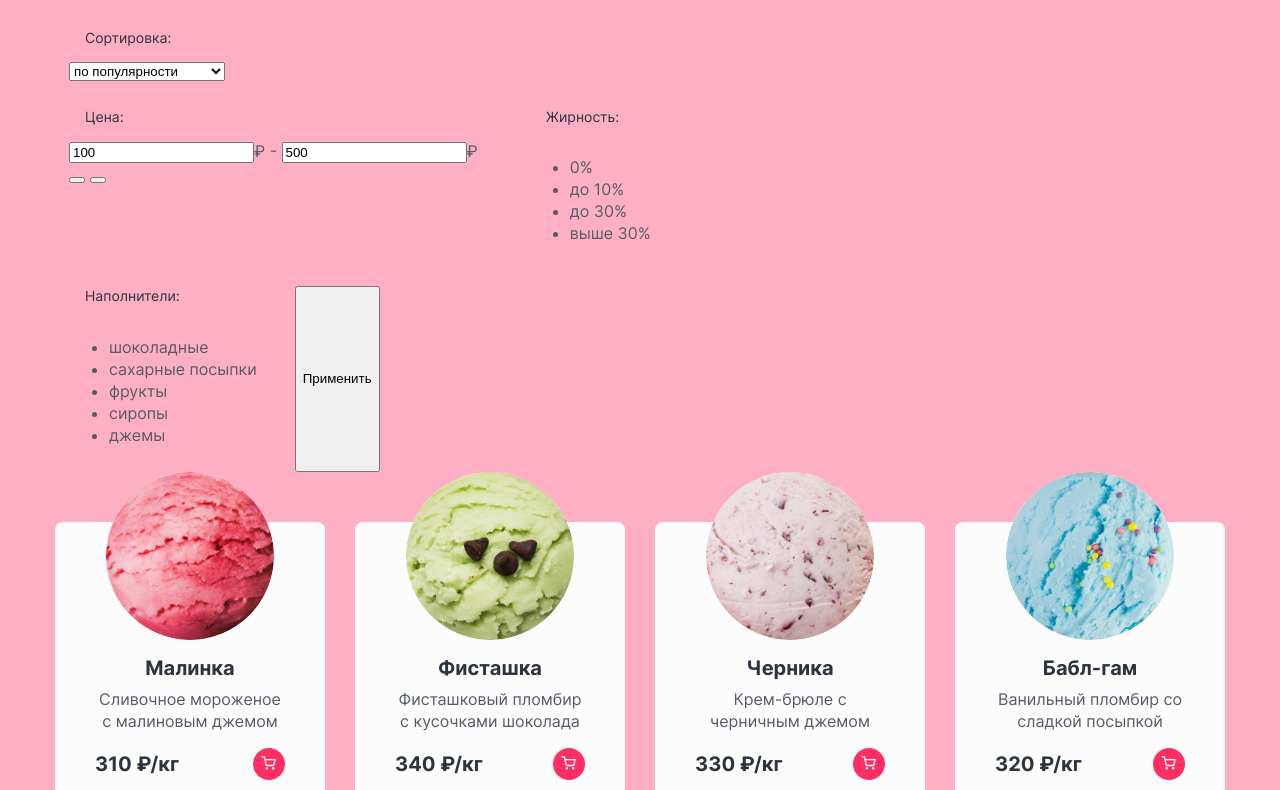
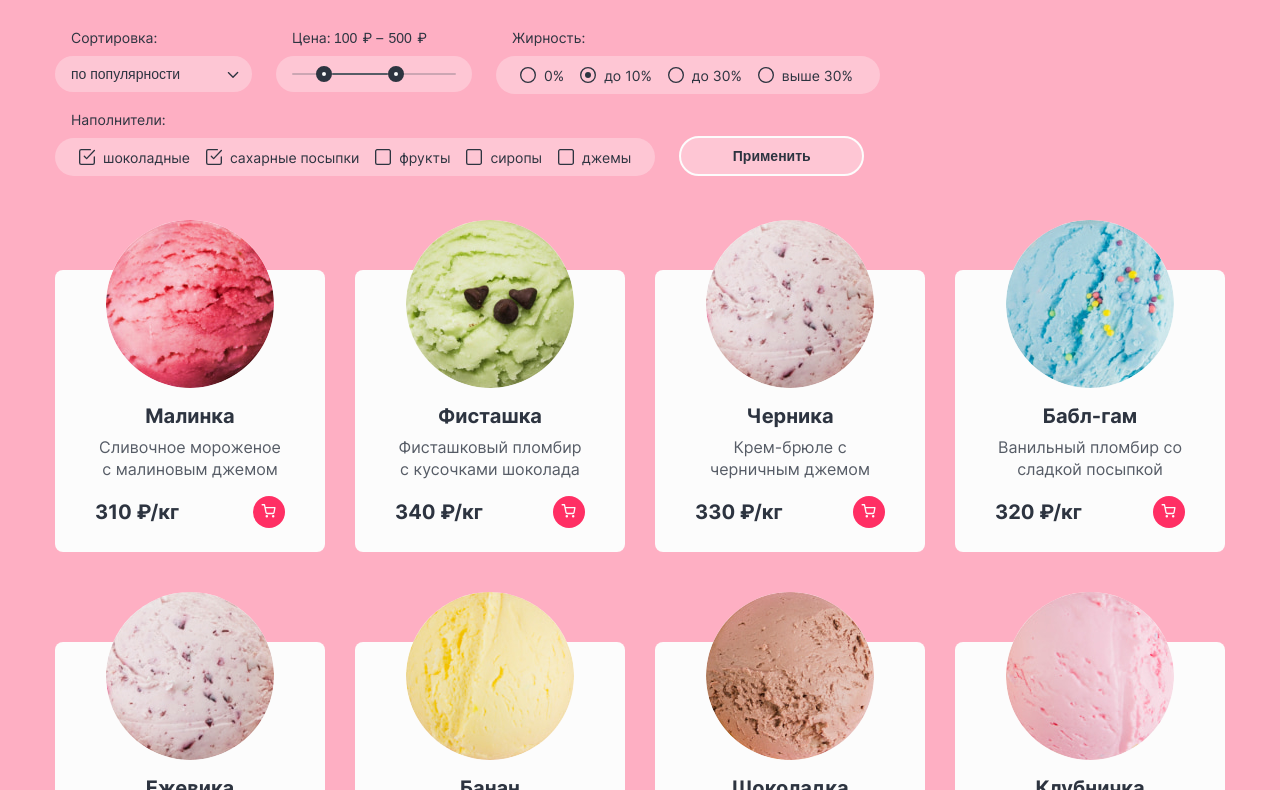
Before and after one commit to htmlacademy-htmlcss/2244469-gllacy-36, a plain HTML site: page catalog.html in a window 1280 px wide. Shown: the part 205-995 px from the top of the page. Drawn offline with Linux system fonts and the light colour scheme.

Commit message:
Добавляет стилизацию и состояния каталога

```diff
--- a/catalog.html
+++ b/catalog.html
@@ -6,6 +6,7 @@
     <title>Интернет-магазин Глейси</title>
     <link rel="stylesheet" href="styles/styles.css">
   </head>
+
   <body class="page-body">
     <div class="page-container">
       <header class="page-header">
@@ -176,7 +177,7 @@
         <section class="sorting-filters">
           <h2 class="visually-hidden">Сортировка и фильтры</h2>
           <form class="catalog-filter" action="https://echo.htmlacademy.ru/" method="get">
-            <fieldset class="catalog-filter">
+            <fieldset class="catalog-filter-sorting">
               <legend class="catalog-filter-group-title">Сортировка:</legend>
               <label for="sorting-options" class="visually-hidden">Выбор параметров сортировки товаров.</label>
               <select class="sort-by" name="sorting-options" id="sorting-options">
@@ -186,13 +187,17 @@
               </select>
             </fieldset>
             <fieldset class="catalog-filter-first-group">
-              <legend class="catalog-filter-group-title">Цена:</legend>
-              <label>
-                <input class="filter-price-input min-price" type="number" name="min-price" value="100" min="0">₽
-              </label>
-              <label>
-                - <input class="filter-price-input max-price" type="number" name="max-price" value="500" min="0">₽
-              </label>
+              <div class="price-text-wrapper">
+                <legend class="catalog-filter-group-title">Цена:</legend>
+                <label class="price-label">
+                  <input class="filter-price-input min-price" type="number" name="min-price" value="100" min="0">
+                  <span class="min">₽</span>
+                </label>
+                <label class="price-label">
+                  – <input class="filter-price-input max-price" type="number" name="max-price" value="500" min="0">
+                  <span class="max">₽</span>
+                </label>
+              </div>
               <div class="price-range-wrapper">
                 <div class="range-scale">
                   <div class="range-bar">
@@ -274,8 +279,8 @@
               <div class="price-cart-wrapper">
                 <p class="catalog-item-price">310 ₽/кг</p>
                 <button class="add-to-cart" type="button">
-                  <svg class="cart-button-icon" xmlns="http://www.w3.org/2000/svg" width="16" height="17" fill="currentColor"
-                    viewBox="0 0 16 17" role="img">
+                  <svg class="cart-button-icon" xmlns="http://www.w3.org/2000/svg" width="16" height="17"
+                    fill="currentColor" viewBox="0 0 16 17" role="img">
                     <path fill="currentColor" fill-rule="evenodd"
                       d="M1.17 2.1a.67.67 0 0 0 0 1.34h1.77l.47 2.34v.05l.97 4.83a1.83 1.83 0 0 0 1.82 1.47h5.62a1.83 1.83 0 0 0 1.82-1.47l.93-4.86a.67.67 0 0 0-.66-.8h-9.3l-.47-2.36a.67.67 0 0 0-.66-.53H1.17Zm4.52 8.3-.81-4.06h8.23l-.78 4.07a.5.5 0 0 1-.49.39H6.18a.5.5 0 0 1-.49-.4Zm-1.13 3.96a1.25 1.25 0 1 1 2.49 0 1.25 1.25 0 0 1-2.5 0Zm6.37 0a1.25 1.25 0 1 1 2.5 0 1.25 1.25 0 0 1-2.5 0Z"
                       clip-rule="evenodd" />
@@ -293,8 +298,8 @@
               <div class="price-cart-wrapper">
                 <p class="catalog-item-price">340 ₽/кг</p>
                 <button class="add-to-cart" type="button">
-                  <svg class="cart-button-icon" xmlns="http://www.w3.org/2000/svg" width="16" height="17" fill="currentColor"
-                    viewBox="0 0 16 17" role="img">
+                  <svg class="cart-button-icon" xmlns="http://www.w3.org/2000/svg" width="16" height="17"
+                    fill="currentColor" viewBox="0 0 16 17" role="img">
                     <path fill="currentColor" fill-rule="evenodd"
                       d="M1.17 2.1a.67.67 0 0 0 0 1.34h1.77l.47 2.34v.05l.97 4.83a1.83 1.83 0 0 0 1.82 1.47h5.62a1.83 1.83 0 0 0 1.82-1.47l.93-4.86a.67.67 0 0 0-.66-.8h-9.3l-.47-2.36a.67.67 0 0 0-.66-.53H1.17Zm4.52 8.3-.81-4.06h8.23l-.78 4.07a.5.5 0 0 1-.49.39H6.18a.5.5 0 0 1-.49-.4Zm-1.13 3.96a1.25 1.25 0 1 1 2.49 0 1.25 1.25 0 0 1-2.5 0Zm6.37 0a1.25 1.25 0 1 1 2.5 0 1.25 1.25 0 0 1-2.5 0Z"
                       clip-rule="evenodd" />
@@ -313,8 +318,8 @@
               <div class="price-cart-wrapper">
                 <p class="catalog-item-price">330 ₽/кг</p>
                 <button class="add-to-cart" type="button">
-                  <svg class="cart-button-icon" xmlns="http://www.w3.org/2000/svg" width="16" height="17" fill="currentColor"
-                    viewBox="0 0 16 17" role="img">
+                  <svg class="cart-button-icon" xmlns="http://www.w3.org/2000/svg" width="16" height="17"
+                    fill="currentColor" viewBox="0 0 16 17" role="img">
                     <path fill="currentColor" fill-rule="evenodd"
                       d="M1.17 2.1a.67.67 0 0 0 0 1.34h1.77l.47 2.34v.05l.97 4.83a1.83 1.83 0 0 0 1.82 1.47h5.62a1.83 1.83 0 0 0 1.82-1.47l.93-4.86a.67.67 0 0 0-.66-.8h-9.3l-.47-2.36a.67.67 0 0 0-.66-.53H1.17Zm4.52 8.3-.81-4.06h8.23l-.78 4.07a.5.5 0 0 1-.49.39H6.18a.5.5 0 0 1-.49-.4Zm-1.13 3.96a1.25 1.25 0 1 1 2.49 0 1.25 1.25 0 0 1-2.5 0Zm6.37 0a1.25 1.25 0 1 1 2.5 0 1.25 1.25 0 0 1-2.5 0Z"
                       clip-rule="evenodd" />
@@ -333,8 +338,8 @@
               <div class="price-cart-wrapper">
                 <p class="catalog-item-price">320 ₽/кг</p>
                 <button class="add-to-cart" type="button">
-                  <svg class="cart-button-icon" xmlns="http://www.w3.org/2000/svg" width="16" height="17" fill="currentColor"
-                    viewBox="0 0 16 17" role="img">
+                  <svg class="cart-button-icon" xmlns="http://www.w3.org/2000/svg" width="16" height="17"
+                    fill="currentColor" viewBox="0 0 16 17" role="img">
                     <path fill="currentColor" fill-rule="evenodd"
                       d="M1.17 2.1a.67.67 0 0 0 0 1.34h1.77l.47 2.34v.05l.97 4.83a1.83 1.83 0 0 0 1.82 1.47h5.62a1.83 1.83 0 0 0 1.82-1.47l.93-4.86a.67.67 0 0 0-.66-.8h-9.3l-.47-2.36a.67.67 0 0 0-.66-.53H1.17Zm4.52 8.3-.81-4.06h8.23l-.78 4.07a.5.5 0 0 1-.49.39H6.18a.5.5 0 0 1-.49-.4Zm-1.13 3.96a1.25 1.25 0 1 1 2.49 0 1.25 1.25 0 0 1-2.5 0Zm6.37 0a1.25 1.25 0 1 1 2.5 0 1.25 1.25 0 0 1-2.5 0Z"
                       clip-rule="evenodd" />
@@ -353,8 +358,8 @@
               <div class="price-cart-wrapper">
                 <p class="catalog-item-price">330 ₽/кг</p>
                 <button class="add-to-cart" type="button">
-                  <svg class="cart-button-icon" xmlns="http://www.w3.org/2000/svg" width="16" height="17" fill="currentColor"
-                    viewBox="0 0 16 17" role="img">
+                  <svg class="cart-button-icon" xmlns="http://www.w3.org/2000/svg" width="16" height="17"
+                    fill="currentColor" viewBox="0 0 16 17" role="img">
                     <path fill="currentColor" fill-rule="evenodd"
                       d="M1.17 2.1a.67.67 0 0 0 0 1.34h1.77l.47 2.34v.05l.97 4.83a1.83 1.83 0 0 0 1.82 1.47h5.62a1.83 1.83 0 0 0 1.82-1.47l.93-4.86a.67.67 0 0 0-.66-.8h-9.3l-.47-2.36a.67.67 0 0 0-.66-.53H1.17Zm4.52 8.3-.81-4.06h8.23l-.78 4.07a.5.5 0 0 1-.49.39H6.18a.5.5 0 0 1-.49-.4Zm-1.13 3.96a1.25 1.25 0 1 1 2.49 0 1.25 1.25 0 0 1-2.5 0Zm6.37 0a1.25 1.25 0 1 1 2.5 0 1.25 1.25 0 0 1-2.5 0Z"
                       clip-rule="evenodd" />
@@ -373,8 +378,8 @@
               <div class="price-cart-wrapper">
                 <p class="catalog-item-price">340 ₽/кг</p>
                 <button class="add-to-cart" type="button">
-                  <svg class="cart-button-icon" xmlns="http://www.w3.org/2000/svg" width="16" height="17" fill="currentColor"
-                    viewBox="0 0 16 17" role="img">
+                  <svg class="cart-button-icon" xmlns="http://www.w3.org/2000/svg" width="16" height="17"
+                    fill="currentColor" viewBox="0 0 16 17" role="img">
                     <path fill="currentColor" fill-rule="evenodd"
                       d="M1.17 2.1a.67.67 0 0 0 0 1.34h1.77l.47 2.34v.05l.97 4.83a1.83 1.83 0 0 0 1.82 1.47h5.62a1.83 1.83 0 0 0 1.82-1.47l.93-4.86a.67.67 0 0 0-.66-.8h-9.3l-.47-2.36a.67.67 0 0 0-.66-.53H1.17Zm4.52 8.3-.81-4.06h8.23l-.78 4.07a.5.5 0 0 1-.49.39H6.18a.5.5 0 0 1-.49-.4Zm-1.13 3.96a1.25 1.25 0 1 1 2.49 0 1.25 1.25 0 0 1-2.5 0Zm6.37 0a1.25 1.25 0 1 1 2.5 0 1.25 1.25 0 0 1-2.5 0Z"
                       clip-rule="evenodd" />
@@ -393,8 +398,8 @@
               <div class="price-cart-wrapper">
                 <p class="catalog-item-price">270 ₽/кг</p>
                 <button class="add-to-cart" type="button">
-                  <svg class="cart-button-icon" xmlns="http://www.w3.org/2000/svg" width="16" height="17" fill="currentColor"
-                    viewBox="0 0 16 17" role="img">
+                  <svg class="cart-button-icon" xmlns="http://www.w3.org/2000/svg" width="16" height="17"
+                    fill="currentColor" viewBox="0 0 16 17" role="img">
                     <path fill="currentColor" fill-rule="evenodd"
                       d="M1.17 2.1a.67.67 0 0 0 0 1.34h1.77l.47 2.34v.05l.97 4.83a1.83 1.83 0 0 0 1.82 1.47h5.62a1.83 1.83 0 0 0 1.82-1.47l.93-4.86a.67.67 0 0 0-.66-.8h-9.3l-.47-2.36a.67.67 0 0 0-.66-.53H1.17Zm4.52 8.3-.81-4.06h8.23l-.78 4.07a.5.5 0 0 1-.49.39H6.18a.5.5 0 0 1-.49-.4Zm-1.13 3.96a1.25 1.25 0 1 1 2.49 0 1.25 1.25 0 0 1-2.5 0Zm6.37 0a1.25 1.25 0 1 1 2.5 0 1.25 1.25 0 0 1-2.5 0Z"
                       clip-rule="evenodd" />
@@ -413,8 +418,8 @@
               <div class="price-cart-wrapper">
                 <p class="catalog-item-price">300 ₽/кг</p>
                 <button class="add-to-cart" type="button">
-                  <svg class="cart-button-icon" xmlns="http://www.w3.org/2000/svg" width="16" height="17" fill="currentColor"
-                    viewBox="0 0 16 17" role="img">
+                  <svg class="cart-button-icon" xmlns="http://www.w3.org/2000/svg" width="16" height="17"
+                    fill="currentColor" viewBox="0 0 16 17" role="img">
                     <path fill="currentColor" fill-rule="evenodd"
                       d="M1.17 2.1a.67.67 0 0 0 0 1.34h1.77l.47 2.34v.05l.97 4.83a1.83 1.83 0 0 0 1.82 1.47h5.62a1.83 1.83 0 0 0 1.82-1.47l.93-4.86a.67.67 0 0 0-.66-.8h-9.3l-.47-2.36a.67.67 0 0 0-.66-.53H1.17Zm4.52 8.3-.81-4.06h8.23l-.78 4.07a.5.5 0 0 1-.49.39H6.18a.5.5 0 0 1-.49-.4Zm-1.13 3.96a1.25 1.25 0 1 1 2.49 0 1.25 1.25 0 0 1-2.5 0Zm6.37 0a1.25 1.25 0 1 1 2.5 0 1.25 1.25 0 0 1-2.5 0Z"
                       clip-rule="evenodd" />
@@ -433,8 +438,8 @@
               <div class="price-cart-wrapper">
                 <p class="catalog-item-price">310 ₽/кг</p>
                 <button class="add-to-cart" type="button">
-                  <svg class="cart-button-icon" xmlns="http://www.w3.org/2000/svg" width="16" height="17" fill="currentColor"
-                    viewBox="0 0 16 17" role="img">
+                  <svg class="cart-button-icon" xmlns="http://www.w3.org/2000/svg" width="16" height="17"
+                    fill="currentColor" viewBox="0 0 16 17" role="img">
                     <path fill="currentColor" fill-rule="evenodd"
                       d="M1.17 2.1a.67.67 0 0 0 0 1.34h1.77l.47 2.34v.05l.97 4.83a1.83 1.83 0 0 0 1.82 1.47h5.62a1.83 1.83 0 0 0 1.82-1.47l.93-4.86a.67.67 0 0 0-.66-.8h-9.3l-.47-2.36a.67.67 0 0 0-.66-.53H1.17Zm4.52 8.3-.81-4.06h8.23l-.78 4.07a.5.5 0 0 1-.49.39H6.18a.5.5 0 0 1-.49-.4Zm-1.13 3.96a1.25 1.25 0 1 1 2.49 0 1.25 1.25 0 0 1-2.5 0Zm6.37 0a1.25 1.25 0 1 1 2.5 0 1.25 1.25 0 0 1-2.5 0Z"
                       clip-rule="evenodd" />
@@ -453,8 +458,8 @@
               <div class="price-cart-wrapper">
                 <p class="catalog-item-price">320 ₽/кг</p>
                 <button class="add-to-cart" type="button">
-                  <svg class="cart-button-icon" xmlns="http://www.w3.org/2000/svg" width="16" height="17" fill="currentColor"
-                    viewBox="0 0 16 17" role="img">
+                  <svg class="cart-button-icon" xmlns="http://www.w3.org/2000/svg" width="16" height="17"
+                    fill="currentColor" viewBox="0 0 16 17" role="img">
                     <path fill="currentColor" fill-rule="evenodd"
                       d="M1.17 2.1a.67.67 0 0 0 0 1.34h1.77l.47 2.34v.05l.97 4.83a1.83 1.83 0 0 0 1.82 1.47h5.62a1.83 1.83 0 0 0 1.82-1.47l.93-4.86a.67.67 0 0 0-.66-.8h-9.3l-.47-2.36a.67.67 0 0 0-.66-.53H1.17Zm4.52 8.3-.81-4.06h8.23l-.78 4.07a.5.5 0 0 1-.49.39H6.18a.5.5 0 0 1-.49-.4Zm-1.13 3.96a1.25 1.25 0 1 1 2.49 0 1.25 1.25 0 0 1-2.5 0Zm6.37 0a1.25 1.25 0 1 1 2.5 0 1.25 1.25 0 0 1-2.5 0Z"
                       clip-rule="evenodd" />
@@ -473,8 +478,8 @@
               <div class="price-cart-wrapper">
                 <p class="catalog-item-price">360 ₽/кг</p>
                 <button class="add-to-cart" type="button">
-                  <svg class="cart-button-icon" xmlns="http://www.w3.org/2000/svg" width="16" height="17" fill="currentColor"
-                    viewBox="0 0 16 17" role="img">
+                  <svg class="cart-button-icon" xmlns="http://www.w3.org/2000/svg" width="16" height="17"
+                    fill="currentColor" viewBox="0 0 16 17" role="img">
                     <path fill="currentColor" fill-rule="evenodd"
                       d="M1.17 2.1a.67.67 0 0 0 0 1.34h1.77l.47 2.34v.05l.97 4.83a1.83 1.83 0 0 0 1.82 1.47h5.62a1.83 1.83 0 0 0 1.82-1.47l.93-4.86a.67.67 0 0 0-.66-.8h-9.3l-.47-2.36a.67.67 0 0 0-.66-.53H1.17Zm4.52 8.3-.81-4.06h8.23l-.78 4.07a.5.5 0 0 1-.49.39H6.18a.5.5 0 0 1-.49-.4Zm-1.13 3.96a1.25 1.25 0 1 1 2.49 0 1.25 1.25 0 0 1-2.5 0Zm6.37 0a1.25 1.25 0 1 1 2.5 0 1.25 1.25 0 0 1-2.5 0Z"
                       clip-rule="evenodd" />
@@ -493,8 +498,8 @@
               <div class="price-cart-wrapper">
                 <p class="catalog-item-price">280 ₽/кг</p>
                 <button class="add-to-cart" type="button">
-                  <svg class="cart-button-icon" xmlns="http://www.w3.org/2000/svg" width="16" height="17" fill="currentColor"
-                    viewBox="0 0 16 17" role="img">
+                  <svg class="cart-button-icon" xmlns="http://www.w3.org/2000/svg" width="16" height="17"
+                    fill="currentColor" viewBox="0 0 16 17" role="img">
                     <path fill="currentColor" fill-rule="evenodd"
                       d="M1.17 2.1a.67.67 0 0 0 0 1.34h1.77l.47 2.34v.05l.97 4.83a1.83 1.83 0 0 0 1.82 1.47h5.62a1.83 1.83 0 0 0 1.82-1.47l.93-4.86a.67.67 0 0 0-.66-.8h-9.3l-.47-2.36a.67.67 0 0 0-.66-.53H1.17Zm4.52 8.3-.81-4.06h8.23l-.78 4.07a.5.5 0 0 1-.49.39H6.18a.5.5 0 0 1-.49-.4Zm-1.13 3.96a1.25 1.25 0 1 1 2.49 0 1.25 1.25 0 0 1-2.5 0Zm6.37 0a1.25 1.25 0 1 1 2.5 0 1.25 1.25 0 0 1-2.5 0Z"
                       clip-rule="evenodd" />
--- a/styles/styles.css
+++ b/styles/styles.css
@@ -289,6 +289,7 @@ html {
   display: block;
   margin: 0 16px 0 0;
   padding: 6px 0;
+  width: 150px;
   line-height: 20px;
   font-weight: 700;
   color: #2D3440;
@@ -454,6 +455,19 @@ textarea::placeholder {
 input::-webkit-search-cancel-button {
   display: none;
 }
+
+input::-webkit-outer-spin-button,
+input::-webkit-inner-spin-button {
+  -webkit-appearance: none;
+  margin: 0;
+}
+
+input[type="number"] {
+  -webkit-appearance: textfield;
+     -moz-appearance: textfield;
+          appearance: textfield;
+}
+
 
 input:not(:placeholder-shown):invalid {
   outline: 1px solid #EA5454;
@@ -663,7 +677,9 @@ textarea:disabled:hover::placeholder {
 }
 
 .button-additional:focus:not(:focus-visible) {
-  outline: transparent;
+  background-color: #FEAFC3;
+  outline: 2px solid #2D3440;
+  outline-offset: -2px;
 }
 
 .button-additional:focus-visible {
@@ -1034,6 +1050,8 @@ textarea:disabled:hover::placeholder {
 .button-main {
   display: inline-block;
   padding: 12px 32px;
+  min-width: 113px;
+  max-width: 260px;
   background-color: #FCFCFC;
   color: #2D3440;
   border: 2px solid #2D3440;
@@ -1053,6 +1071,16 @@ textarea:disabled:hover::placeholder {
 }
 
 .button-main:focus {
+  background-color: rgba(252, 252, 252, 0.5);
+  outline: transparent;
+}
+
+.button-main:focus:not(:focus-visible) {
+  background-color: #FCFCFC;
+  outline: transparent;
+}
+
+.button-main:focus-visible {
   background-color: rgba(252, 252, 252, 0.5);
   outline: transparent;
 }
@@ -1124,7 +1152,7 @@ textarea:disabled:hover::placeholder {
 .socila-list {
   display: flex;
   flex-wrap: wrap;
-  gap: 0 12px;
+  gap: 10px 12px;
   max-width: 110px;
   margin: 0;
   padding: 0;
@@ -2030,6 +2058,7 @@ textarea:disabled:hover::placeholder {
 }
 
 .breadcrumbs-link {
+  padding: 2px;
   font-size: 14px;
   line-height: 20px;
   font-weight: 700;
@@ -2037,6 +2066,10 @@ textarea:disabled:hover::placeholder {
   text-decoration: none;
 }
 
+.breadcrumbs-item a[href] {
+  border-radius: 8px;
+}
+
 .current-page {
   border-bottom: 1px solid #2D3440;
 }
@@ -2049,22 +2082,300 @@ textarea:disabled:hover::placeholder {
   color: #2D3440;
 }
 
+.sorting-filters {
+  margin: 0 0 44px 0;
+}
+
 .catalog-filter {
   display: flex;
   flex-wrap: wrap;
   gap: 16px 24px;
-  width: 826px;
 }
 
 .catalog-filter,
 .catalog-filter fieldset {
   border: none;
+  margin: 0;
+  padding: 0;
+}
+
+.catalog-filter-sorting,
+.catalog-filter-first-group {
+  width: 196px;
 }
 
 .catalog-filter legend {
-  margin: 0 0 8px 16px;
+  margin: 0 2px 8px 16px;
   padding: 0;
   font-size: 14px;
   line-height: 20px;
   color: #2D3440;
 }
+
+.sort-by {
+  padding: 8px 40px 8px 16px;
+  background: rgba(252, 252, 252, 0.3) url("../images/catalog-arrow-down.svg") no-repeat calc(100% - 13px) center;
+  color: #2D3440;
+  font-size: 14px;
+  line-height: 20px;
+  font-weight: 400;
+  appearance: none;
+  border: none;
+  border-radius: 20px;
+  cursor: pointer;
+}
+
+.sort-by:hover {
+  background-color: #FCFCFC;
+  opacity: 0.5;
+}
+
+.sort-by:focus {
+  background-color: rgba(252, 252, 252, 0.4);
+  outline: 2px solid #FCFCFC;
+  outline-offset: -2px;
+}
+
+.catalog-filter label {
+  display: inline-block;
+  color: #2D3440;
+  font-size: 14px;
+  line-height: 20px;
+  font-weight: 400;
+}
+
+.price-text-wrapper {
+  display: flex;
+}
+
+.filter-price-input {
+  width: 26px;
+  padding: 0;
+  background-color: transparent;
+  border: none;
+  border-radius: 8px;
+  color: #2D3440;
+  font-size: 14px;
+  line-height: 20px;
+  font-weight: 400;
+  text-align: center;
+  appearance: none;
+}
+
+.filter-price-input:hover {
+  outline: transparent;
+  opacity: 0.6;
+}
+
+.filter-price-input:focus {
+  outline: 2px solid #2D3440;
+  outline-offset: 1px;
+}
+
+.price-label .min {
+  margin-right: 4px;
+}
+
+.price-range-wrapper {
+  padding: 17px 16px;
+  background-color: rgba(252, 252, 252, 0.3);
+  border-radius: 20px;
+}
+
+.range-scale {
+  position: relative;
+  width: 164px;
+  border-bottom: 2px solid rgba(86, 92, 102, 0.3);
+  border-radius: 20px;
+}
+
+.range-bar {
+  position: absolute;
+  top: 0;
+  left: 40px;
+  width: 56px;
+  border-bottom: 2px solid #565C66;
+  border-radius: 20px;
+  cursor: pointer;
+}
+
+.range-toggle {
+  position: absolute;
+  top: -7px;
+  display: block;
+  width: 16px;
+  height: 16px;
+  padding: 0;
+  background-color: #FCFCFC;
+  border: 6px solid #2D3440;
+  border-radius: 50%;
+  appearance: none;
+  cursor: pointer;
+}
+
+.toggle-min {
+  left: -16px;
+}
+
+.toggle-max {
+  right: -16px;
+}
+
+.range-toggle:hover {
+  background-color: #2D3440;
+  border: 6px solid #FCFCFC;
+}
+
+.range-toggle:focus {
+  background-color: #2D3440;
+  border: 6px solid #FCFCFC;
+  outline: 2px solid #565C66;
+  outline-offset: -1px;
+}
+
+.range-toggle:active {
+  background-color: #2D3440;
+  border: 6px solid transparent;
+}
+
+.catalog-filter-second-group {
+  width: 384px;
+}
+
+.catalog-filter-list {
+  display: flex;
+  flex-wrap: wrap;
+  gap: 4px 16px;
+  margin: 0;
+  padding: 8px 24px;
+  background-color: rgba(252, 252, 252, 0.3);
+  border-radius: 20px;
+  list-style-type: none;
+}
+
+.catalog-filter-item {
+  position: relative;
+}
+
+.radio-button,
+.checkbox-button {
+  padding: 0 0 0 24px;
+  cursor: pointer;
+}
+
+.radio-button::before {
+  content: "";
+  position: absolute;
+  top: 3px;
+  left: 0;
+  width: 16px;
+  height: 16px;
+  background: url("../images/radio-button-circle.svg") no-repeat center;
+}
+
+.filter-radio:checked + .radio-button::after {
+  content: "";
+  position: absolute;
+  top: 8px;
+  left: 5px;
+  width: 6px;
+  height: 6px;
+  background-color: #2D3440;
+  border-radius: 50%;
+}
+
+.radio-button:hover::before {
+  background: url("../images/radio-button-empty-hover.svg") no-repeat center;
+}
+
+.filter-radio:checked + .radio-button:hover::after {
+  background-color: #FCFCFC;
+}
+
+.filter-radio:disabled + .radio-button::before,
+.filter-radio:checked:disabled + .radio-button::after {
+  opacity: 0.5;
+}
+
+.filter-radio:disabled:hover + .radio-button::before{
+  background: url("../images/radio-button-circle.svg") no-repeat center;
+  opacity: 0.5;
+}
+
+.filter-radio:checked:disabled:hover + .radio-button::after {
+  background-color: #2D3440;
+  opacity: 0.5;
+}
+
+.checkbox-button::before {
+  content: "";
+  position: absolute;
+  top: 3px;
+  left: 0;
+  width: 16px;
+  height: 16px;
+  background: url("../images/checkbox-empty.svg") no-repeat center;
+}
+
+.filter-checkbox:checked + .checkbox-button::before {
+  display: none;
+}
+
+.filter-checkbox:checked + .checkbox-button::after {
+  content: "";
+  position: absolute;
+  top: 3px;
+  left: 0;
+  width: 16px;
+  height: 16px;
+  background: url("../images/checkbox-ticked.svg") no-repeat center;
+}
+
+.filter-submit-button {
+  display: inline-block;
+  align-self: flex-end;
+  min-width: 185px;
+  max-width: 260px;
+  padding: 8px 10px;
+  background-color: rgba(252, 252, 252, 0.3);
+  color: #2D3440;
+  border: 2px solid #FCFCFC;
+  border-radius: 20px;
+  font-size: 14px;
+  line-height: 20px;
+  font-weight: 700;
+  appearance: none;
+  cursor: pointer;
+}
+
+.filter-submit-button:hover {
+  background-color: #FCFCFC;
+  border: 2px solid rgba(252, 252, 252, 0.3);
+}
+
+.filter-submit-button:focus {
+  background-color: rgba(252, 252, 252, 0.3);
+  outline: 2px solid #2D3440;
+  outline-offset: -2px;
+}
+
+.filter-submit-button:focus:not(:focus-visible) {
+  outline: transparent;
+}
+
+.filter-submit-button:focus-visible {
+  background-color: rgba(252, 252, 252, 0.3);
+  outline: 2px solid #2D3440;
+  outline-offset: -2px;
+}
+
+.filter-submit-button:active {
+  background-color: rgba(252, 252, 252, 0.5);
+  border: 2px solid transparent;
+}
+
+.filter-submit-button:disabled {
+  background-color: rgba(252, 252, 252, 0.3);
+  border: 2px solid #FCFCFC;
+  opacity: 0.4;
+}
```
Also changed, not shown: images/button-additional-loading-spinner.svg (added), images/button-main-loading-spinner.svg (added), images/check-on.svg (deleted), images/checkbox-empty-hover.svg (added), images/checkbox-ticked-hover.svg (added), images/checkbox-ticked.svg (added), images/photos/subscription-background-cut.jpg, images/photos/waffle-background-cut.jpg, images/radio-button-circle.svg (added), images/radio-button-empty-hover.svg (added).
